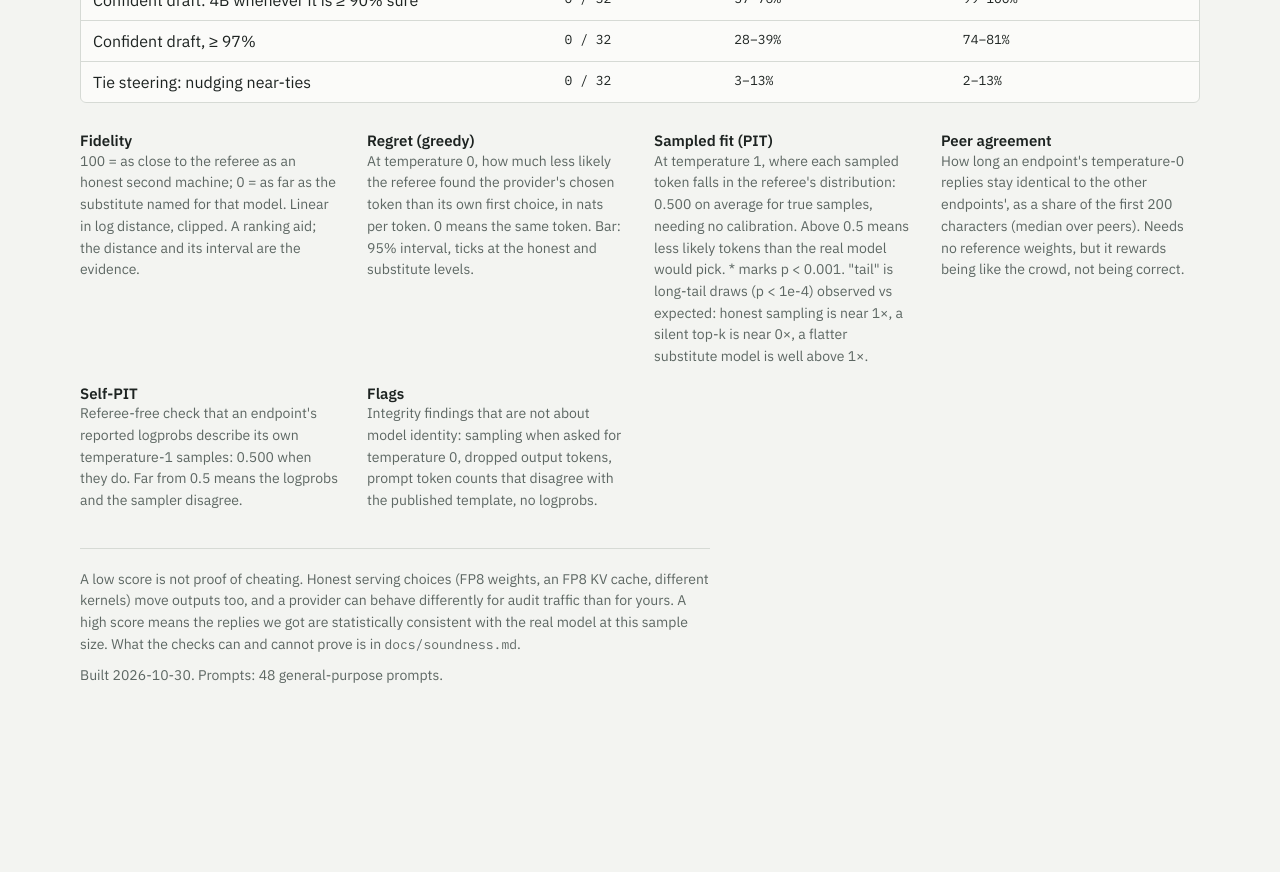
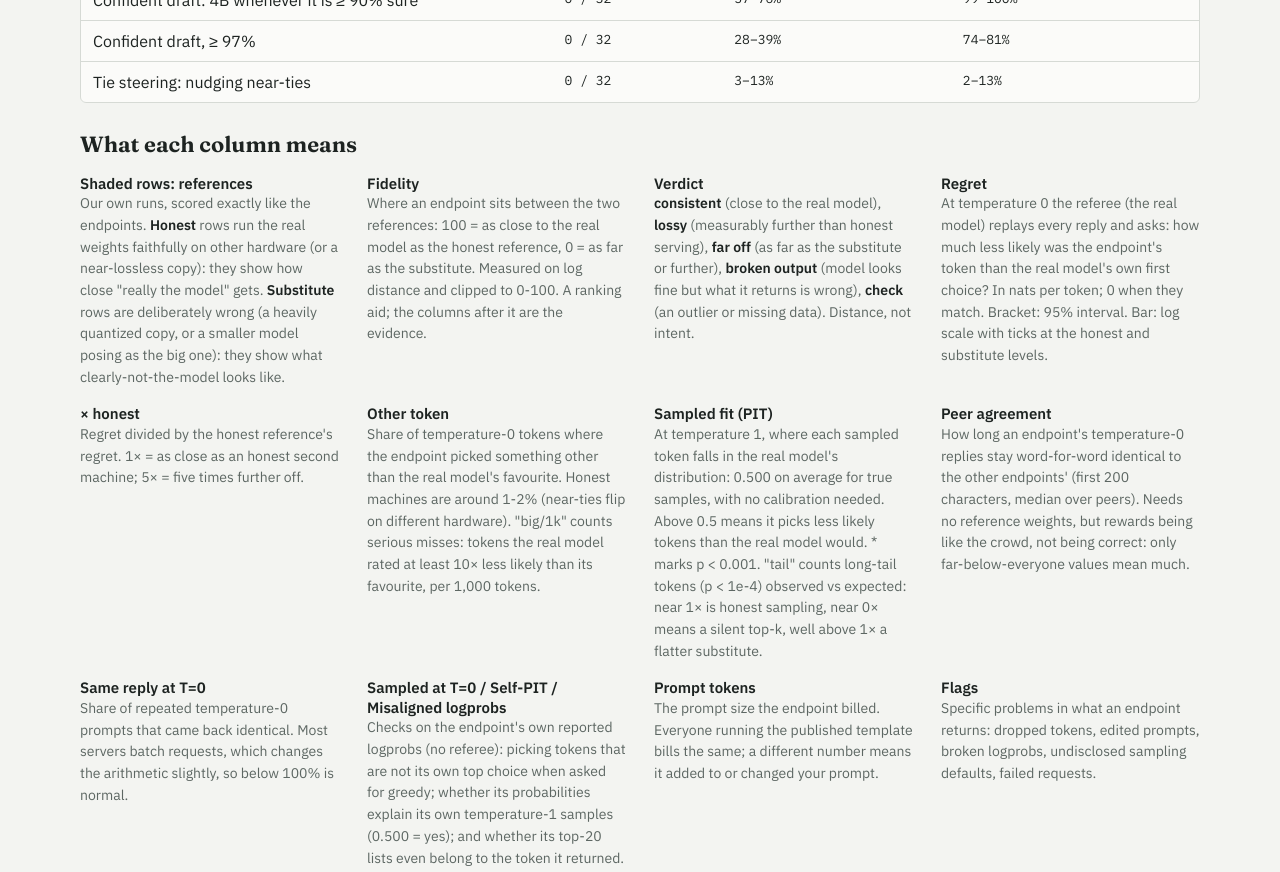
Before and after one commit to zoan37/llm-verification, a plain HTML site: page site/index.html in a window 1280 px wide. Shown: the part 2680-3552 px from the top of the page. Before the commit the page ends 3439 px from the top, so only its background shows below. Drawn offline with Linux system fonts and the light colour scheme.

Commit message:
Site: column guide explaining references and every column
Co-Authored-By: Claude Opus 5.5 <noreply@anthropic.com>

```diff
--- a/site/index.html
+++ b/site/index.html
@@ -70,6 +70,7 @@ table.small { min-width: 560px; }
 .legend { display: grid; grid-template-columns: repeat(auto-fit, minmax(240px, 1fr)); gap: 16px 28px; margin-top: 28px; }
 .legend div { min-width: 0; }
 .legend p { color: var(--muted); font-size: 14px; }
+.legend b { color: var(--ink); font-weight: 600; }
 .note { margin-top: 36px; padding-top: 20px; border-top: 1px solid var(--rule); color: var(--muted); font-size: 14px; max-width: 75ch; display: grid; gap: 10px; }
 code { font: 13px var(--mono); }
 @media (max-width: 520px) { .wrap { padding-block: 24px 48px; } }
@@ -113,22 +114,42 @@ code { font: 13px var(--mono); }
         <tr><td>Tie steering: nudging near-ties</td><td class="num">0 / 32</td><td class="num">3&ndash;13%</td><td class="num">2&ndash;13%</td></tr>
       </tbody></table></div>
   </section>
-  <section class="legend">
-    <div><h3>Fidelity</h3><p>100 = as close to the referee as an honest second machine; 0 = as far as the substitute named
-      for that model. Linear in log distance, clipped. A ranking aid; the distance and its interval are the evidence.</p></div>
-    <div><h3>Regret (greedy)</h3><p>At temperature 0, how much less likely the referee found the provider's chosen token than
-      its own first choice, in nats per token. 0 means the same token. Bar: 95% interval, ticks at the honest and substitute levels.</p></div>
-    <div><h3>Sampled fit (PIT)</h3><p>At temperature 1, where each sampled token falls in the referee's distribution: 0.500
-      on average for true samples, needing no calibration. Above 0.5 means less likely tokens than the real model would
-      pick. * marks p &lt; 0.001. "tail" is long-tail draws (p &lt; 1e-4) observed vs expected: honest sampling is near 1×,
-      a silent top-k is near 0×, a flatter substitute model is well above 1×.</p></div>
-    <div><h3>Peer agreement</h3><p>How long an endpoint's temperature-0 replies stay identical to the other endpoints', as a
-      share of the first 200 characters (median over peers). Needs no reference weights, but it rewards being like the
-      crowd, not being correct.</p></div>
-    <div><h3>Self-PIT</h3><p>Referee-free check that an endpoint's reported logprobs describe its own temperature-1 samples:
-      0.500 when they do. Far from 0.5 means the logprobs and the sampler disagree.</p></div>
-    <div><h3>Flags</h3><p>Integrity findings that are not about model identity: sampling when asked for temperature 0, dropped
-      output tokens, prompt token counts that disagree with the published template, no logprobs.</p></div>
+  <section class="legend" aria-label="Column guide">
+    <h2 style="grid-column: 1 / -1">What each column means</h2>
+    <div><h3>Shaded rows: references</h3><p>Our own runs, scored exactly like the endpoints. <b>Honest</b> rows run the real
+      weights faithfully on other hardware (or a near-lossless copy): they show how close "really the model" gets.
+      <b>Substitute</b> rows are deliberately wrong (a heavily quantized copy, or a smaller model posing as the big one):
+      they show what clearly-not-the-model looks like.</p></div>
+    <div><h3>Fidelity</h3><p>Where an endpoint sits between the two references: 100 = as close to the real model as the honest
+      reference, 0 = as far as the substitute. Measured on log distance and clipped to 0-100. A ranking aid; the columns
+      after it are the evidence.</p></div>
+    <div><h3>Verdict</h3><p><b>consistent</b> (close to the real model), <b>lossy</b> (measurably further than honest
+      serving), <b>far off</b> (as far as the substitute or further), <b>broken output</b> (model looks fine but what
+      it returns is wrong), <b>check</b> (an outlier or missing data). Distance, not intent.</p></div>
+    <div><h3>Regret</h3><p>At temperature 0 the referee (the real model) replays every reply and asks: how much less likely was
+      the endpoint's token than the real model's own first choice? In nats per token; 0 when they match. Bracket: 95%
+      interval. Bar: log scale with ticks at the honest and substitute levels.</p></div>
+    <div><h3>× honest</h3><p>Regret divided by the honest reference's regret. 1× = as close as an honest second machine;
+      5× = five times further off.</p></div>
+    <div><h3>Other token</h3><p>Share of temperature-0 tokens where the endpoint picked something other than the real model's
+      favourite. Honest machines are around 1-2% (near-ties flip on different hardware). "big/1k" counts serious misses:
+      tokens the real model rated at least 10× less likely than its favourite, per 1,000 tokens.</p></div>
+    <div><h3>Sampled fit (PIT)</h3><p>At temperature 1, where each sampled token falls in the real model's distribution: 0.500
+      on average for true samples, with no calibration needed. Above 0.5 means it picks less likely tokens than the real
+      model would. * marks p &lt; 0.001. "tail" counts long-tail tokens (p &lt; 1e-4) observed vs expected: near 1× is
+      honest sampling, near 0× means a silent top-k, well above 1× a flatter substitute.</p></div>
+    <div><h3>Peer agreement</h3><p>How long an endpoint's temperature-0 replies stay word-for-word identical to the other
+      endpoints' (first 200 characters, median over peers). Needs no reference weights, but rewards being like the crowd,
+      not being correct: only far-below-everyone values mean much.</p></div>
+    <div><h3>Same reply at T=0</h3><p>Share of repeated temperature-0 prompts that came back identical. Most servers batch
+      requests, which changes the arithmetic slightly, so below 100% is normal.</p></div>
+    <div><h3>Sampled at T=0 / Self-PIT / Misaligned logprobs</h3><p>Checks on the endpoint's own reported logprobs (no
+      referee): picking tokens that are not its own top choice when asked for greedy; whether its probabilities explain its
+      own temperature-1 samples (0.500 = yes); and whether its top-20 lists even belong to the token it returned.</p></div>
+    <div><h3>Prompt tokens</h3><p>The prompt size the endpoint billed. Everyone running the published template bills the
+      same; a different number means it added to or changed your prompt.</p></div>
+    <div><h3>Flags</h3><p>Specific problems in what an endpoint returns: dropped tokens, edited prompts, broken logprobs,
+      undisclosed sampling defaults, failed requests.</p></div>
   </section>
   <section class="note">
     <p>A low score is not proof of cheating. Honest serving choices (FP8 weights, an FP8 KV cache, different kernels) move
```
Also changed, not shown: site/template.html (+37 -16 lines), 4 other files.
